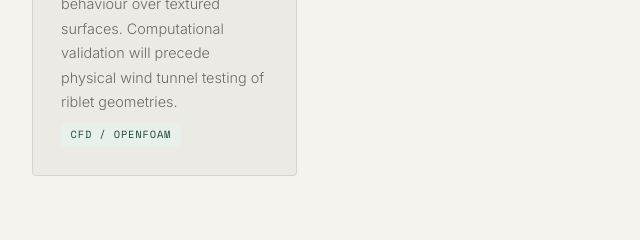
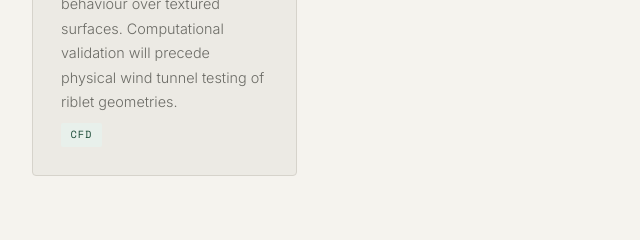
Before and after one commit to EthanLangridge/ethanlangridge.github.io, a plain HTML site: page index.html in a window 1280 px wide. Shown: the part 2400-2640 px from the top of the page, 190-830 px from the left. Drawn offline with nearby package versions, Linux system fonts and the light colour scheme.

Commit message:
Update index.html

```diff
--- a/index.html
+++ b/index.html
@@ -134,7 +134,7 @@
         <div class="research-card"><span class="research-icon">01 — Aerodynamics</span><h3>Riblet drag reduction</h3><p>Investigating how V-groove riblet geometry — inspired by the dermal denticles of fast-swimming sharks — reduces turbulent skin friction drag. Focus on low Reynolds number regimes relevant to small UAVs, where existing literature is limited.</p><span class="tag">Biomimicry</span></div>
         <div class="research-card"><span class="research-icon">02 — Application</span><h3>UAV surface optimisation</h3><p>Exploring passive drag reduction techniques on small unmanned aerial vehicles, where endurance is severely limited by aerodynamic inefficiency. Zero-power solutions are particularly valuable in defence contexts.</p><span class="tag">UAV / Defence</span></div>
         <div class="research-card"><span class="research-icon">03 — Motorsport</span><h3>Wheel arch aerodynamics</h3><p>Investigating passive and active flow management to reduce aerodynamic losses associated with rotating wheels in wheel arches — an underexplored source of drag on road and competition vehicles.</p><span class="tag">Formula Student</span></div>
-        <div class="research-card"><span class="research-icon">04 — Methods</span><h3>Computational fluid dynamics</h3><p>Developing CFD skills to model boundary layer behaviour over textured surfaces. Computational validation will precede physical wind tunnel testing of riblet geometries.</p><span class="tag">CFD / OpenFOAM</span></div>
+        <div class="research-card"><span class="research-icon">04 — Methods</span><h3>Computational fluid dynamics</h3><p>Developing CFD skills to model boundary layer behaviour over textured surfaces. Computational validation will precede physical wind tunnel testing of riblet geometries.</p><span class="tag">CFD</span></div>
       </div>
     </div>
   </section>
```
